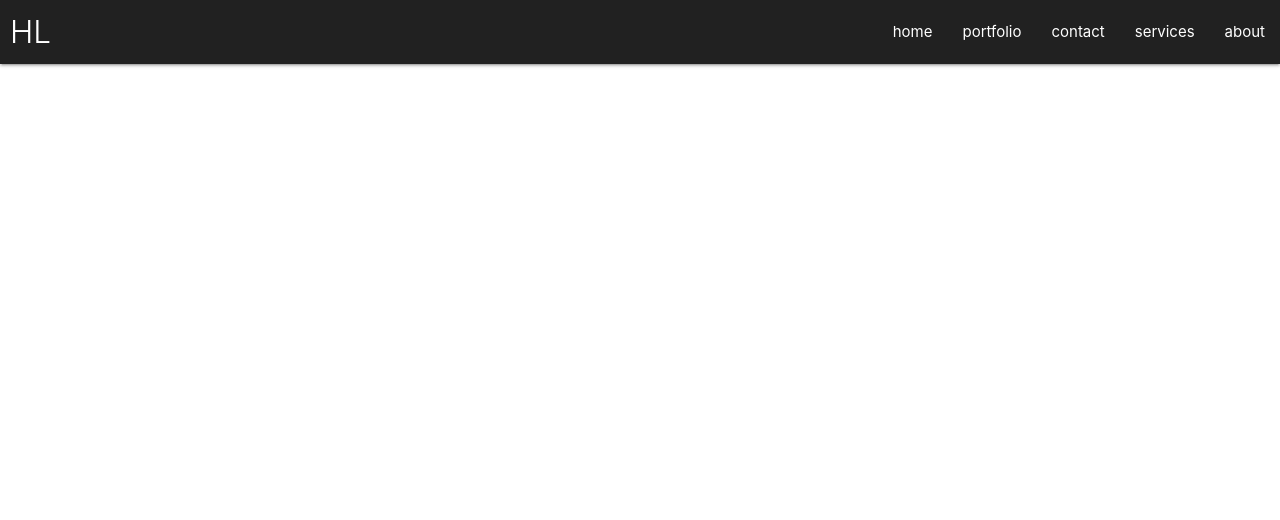
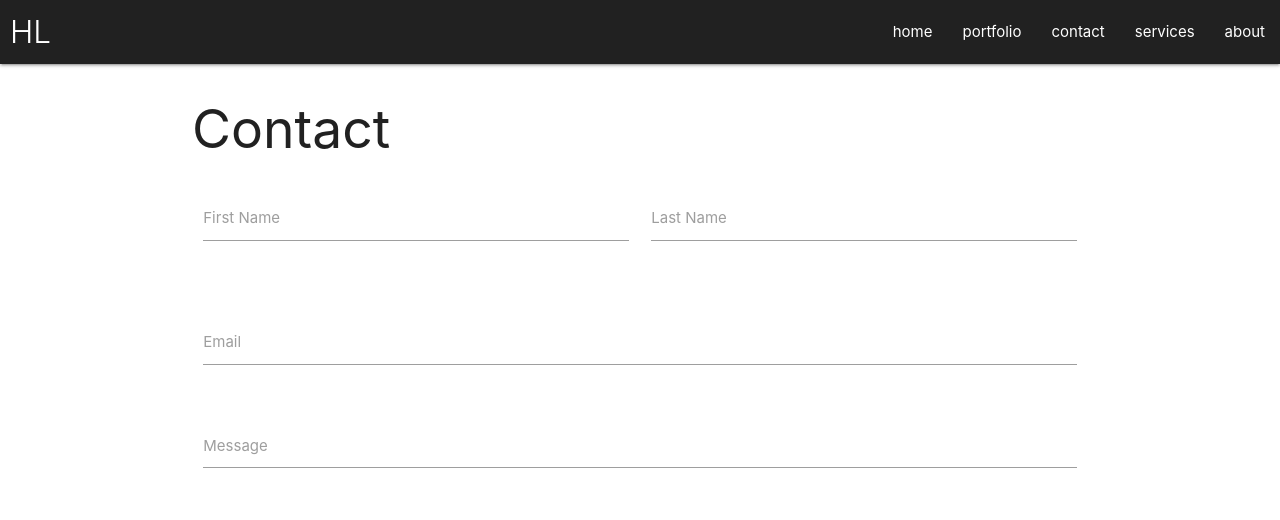
Before and after one commit to hilarykathleen/portfolio-03, a plain HTML site: page contact.html in a window 1280 px wide. Drawn offline with nearby package versions, Linux system fonts and the light colour scheme.

Commit message:
contact page html added

```diff
--- a/assets/main.js
+++ b/assets/main.js
@@ -11,3 +11,7 @@
   $(document).ready(function(){
     $('.parallax').parallax();
     });
+
+    $(document).ready(function() {
+        M.updateTextFields();
+      });
--- a/contact.html
+++ b/contact.html
@@ -10,7 +10,6 @@
     <link href="https://stackpath.bootstrapcdn.com/font-awesome/4.7.0/css/font-awesome.min.css" rel="stylesheet">
     <title>Portfolio-03</title>
     </head>
-
         <header>
             <nav>
                 <div class="nav-wrapper grey darken-4">
@@ -24,9 +23,41 @@
                         </ul>
                 </div>
             </nav>
-                    </div>
         </header>
 <body>
+<div class="container"><h2>Contact</h2>
+        <div class="row">
+            <form class="col s12">
+                <div class="row">
+                    <div class="input-field col s6">
+                      <input  id="first_name" type="text" class="validate">
+                      <label for="first_name">First Name</label>
+                    </div>
+                    <div class="input-field col s6">
+                      <input id="last_name" type="text" class="validate">
+                      <label for="last_name">Last Name</label>
+                    </div>
+                </div>
+        </div>
+        <div class="row">
+            <div class="input-field col s12">
+                <input id="email" type="email" class="validate">
+                <label for="email">Email</label>
+            </div>
+        </div>
+        <div class="row">
+                <form class="col s12">
+                  <div class="row">
+                    <div class="input-field col s12">
+                      <textarea id="textarea1" class="materialize-textarea"></textarea>
+                      <label for="textarea1">Message</label>
+                    </div>
+                  </div>
+                </form>
+              </div>
+
+</div>
+
         <script  src="https://cdnjs.cloudflare.com/ajax/libs/jquery/3.1.1/jquery.min.js"></script>
         <script src="https://cdnjs.cloudflare.com/ajax/libs/materialize/1.0.0/js/materialize.min.js"></script>
         <script type="text/javascript" src="./assets/main.js"></script>
```
Also changed, not shown: about.html (+1 -2 lines), index.html (+2 -2 lines), portfolio.html (+0 -1 lines). Lines whose indentation alone changed are shown as unchanged.
